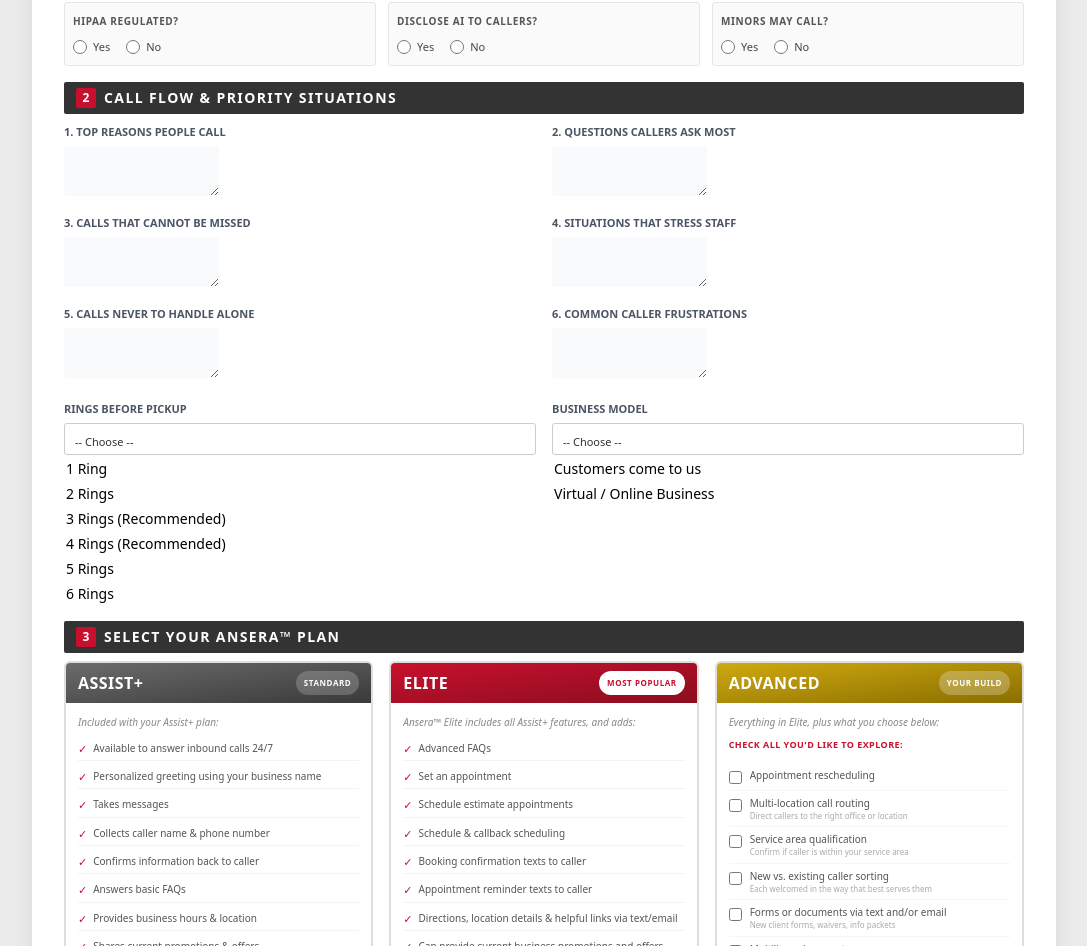
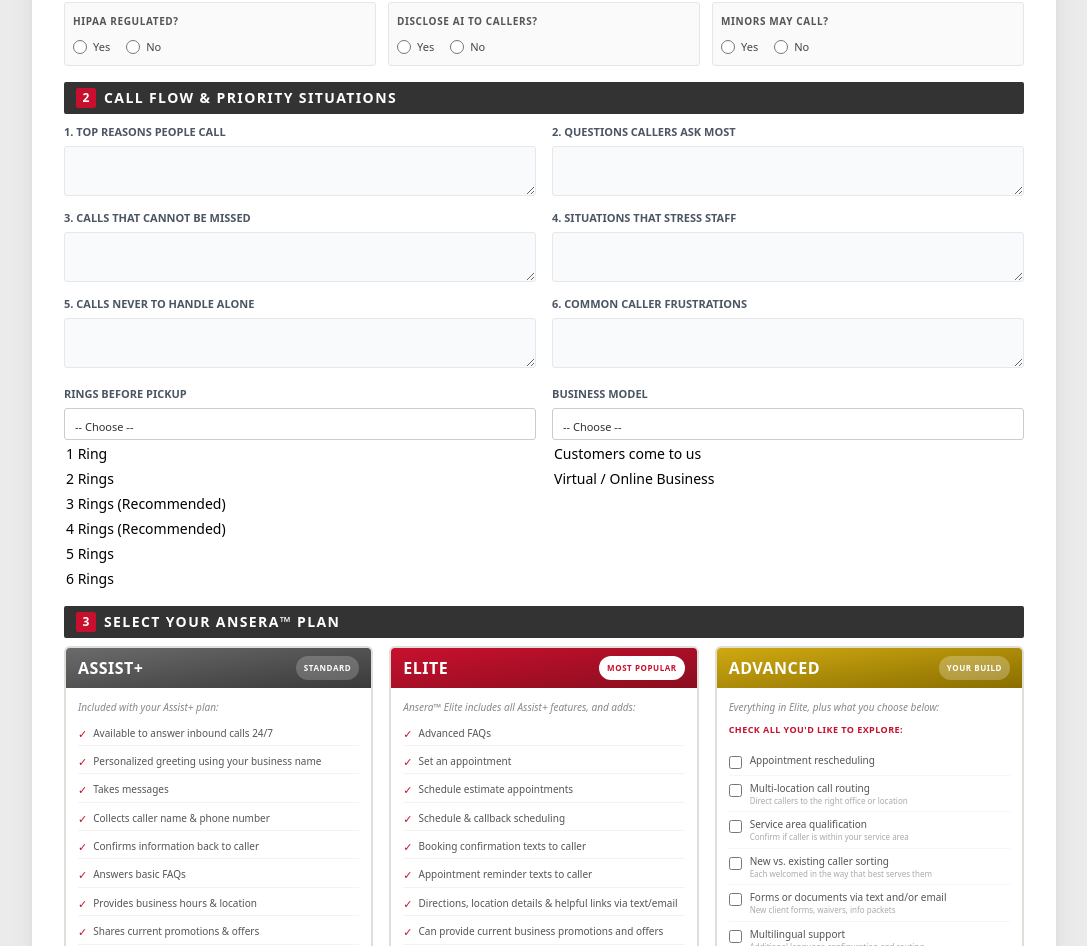
Before and after one commit to KarenK1235/ansera-intake, a React (Vite) app: page / in a window 1280 px wide. Shown: the part 811-1757 px from the top of the page, without its empty margins (96-1183 px from the left). Built offline with nearby package versions, Linux system fonts and the light colour scheme.

Commit message:
Create textarea.tsx

```diff
--- /dev/null
+++ b/src/components/ui/textarea.tsx
@@ -0,0 +1,21 @@
+import * as React from "react";
+
+import { cn } from "@/lib/utils";
+
+export type TextareaProps = React.TextareaHTMLAttributes<HTMLTextAreaElement>;
+
+const Textarea = React.forwardRef<HTMLTextAreaElement, TextareaProps>(({ className, ...props }, ref) => {
+  return (
+    <textarea
+      className={cn(
+        "flex min-h-[80px] w-full rounded-md border border-input bg-background px-3 py-2 text-sm ring-offset-background placeholder:text-muted-foreground focus-visible:outline-none focus-visible:ring-2 focus-visible:ring-ring focus-visible:ring-offset-2 disabled:cursor-not-allowed disabled:opacity-50",
+        className,
+      )}
+      ref={ref}
+      {...props}
+    />
+  );
+});
+Textarea.displayName = "Textarea";
+
+export { Textarea };
```
